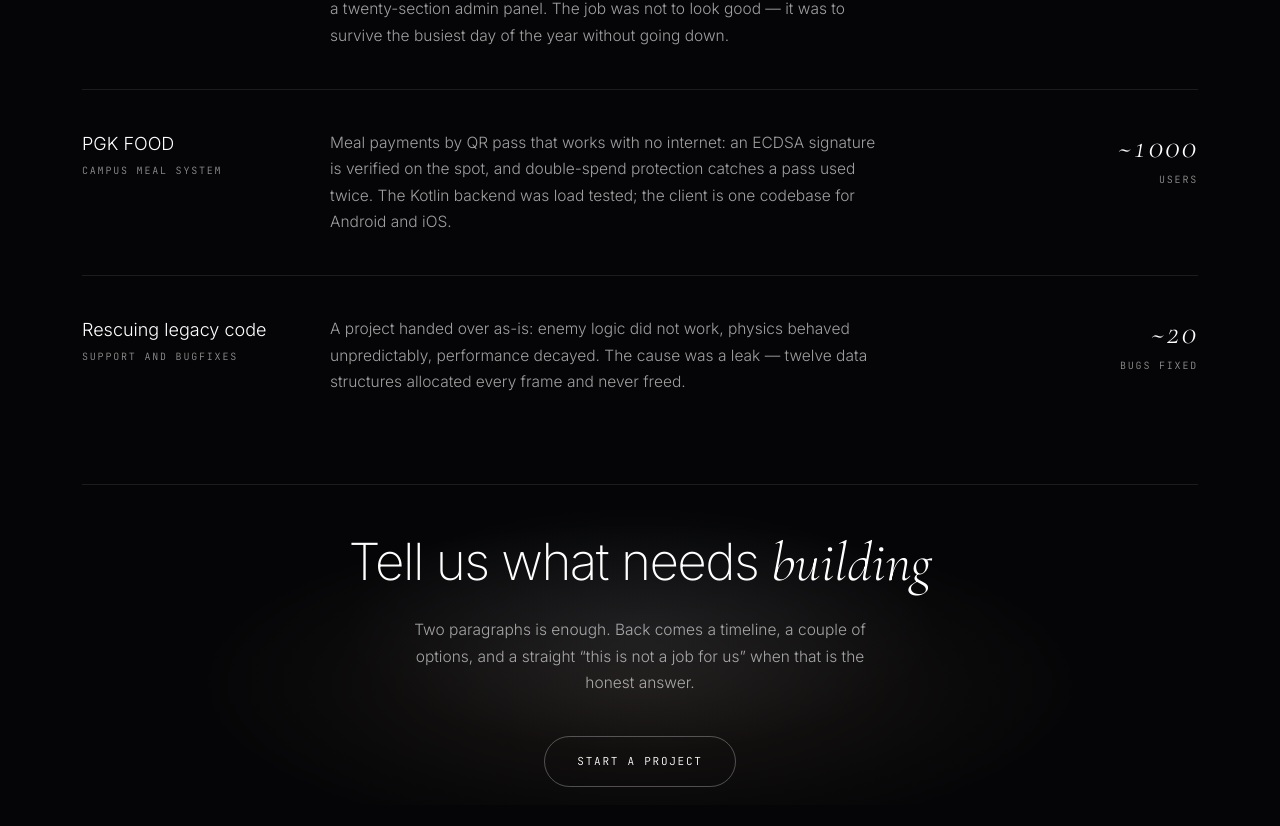
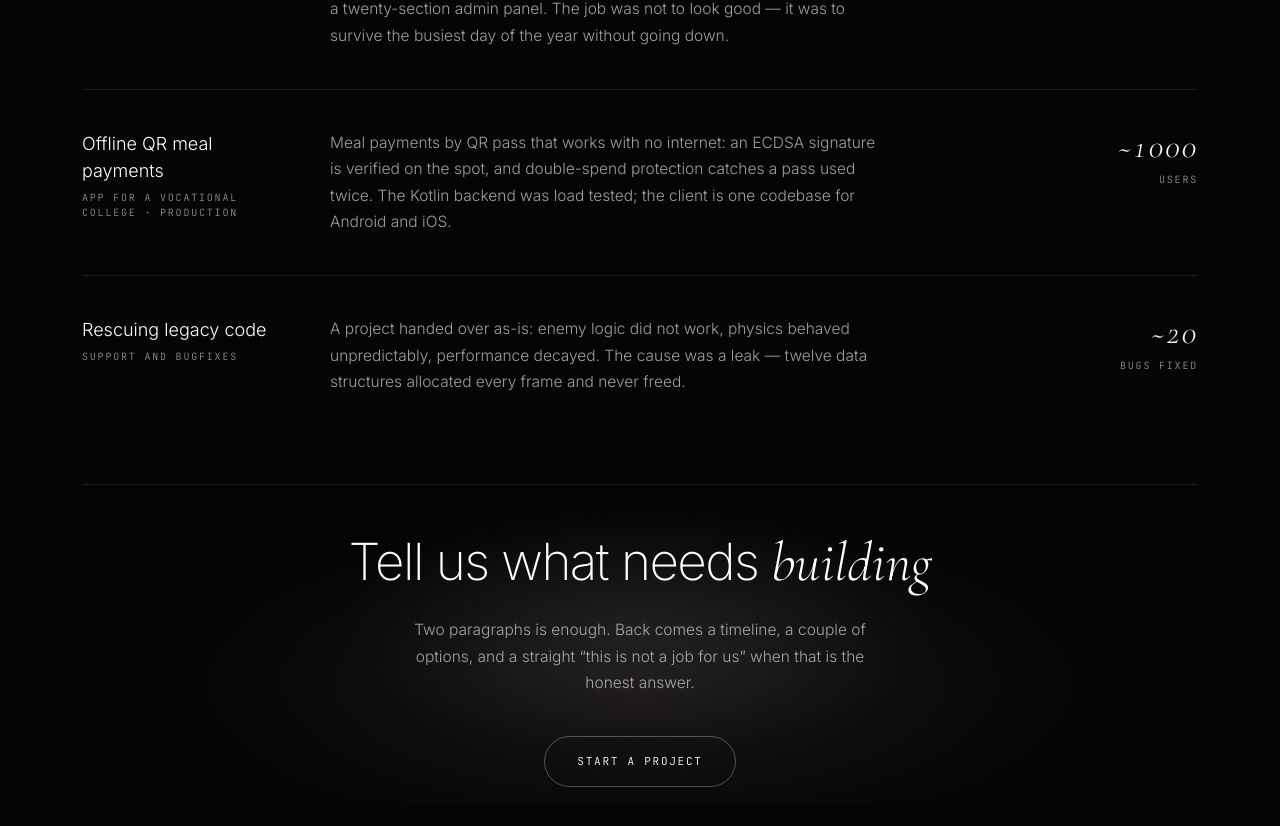
Before and after one commit to Olegg000/lendvis, a React (Vite) app: page /#/work in a window 1280 px wide. Shown: the part 7832-8658 px from the top of the page. Built offline with nearby package versions, Linux system fonts and the light colour scheme; a web font is replaced by a local one.

Commit message:
Кейс системы питания — без названия заказчика

```diff
--- a/src/data.ts
+++ b/src/data.ts
@@ -188,13 +188,13 @@ export const cases: Case[] = [
     text: 'Боевой магазин доставки цветов: витрина на Next.js поверх FastAPI, PostgreSQL, Redis и Celery. Оплата, склад, CRM, доставка, три мессенджер-бота и админка на двадцать разделов. Задача была не в красоте, а в том, чтобы 8 марта система прошла пик без падений.',
   },
   {
-    name: 'PGK FOOD',
-    nameEn: 'PGK FOOD',
-    kind: 'Система питания колледжа',
+    name: 'Питание по QR без интернета',
+    nameEn: 'Offline QR meal payments',
+    kind: 'Приложение для колледжа · прод',
     metric: '~1000',
     metricLabel: 'пользователей',
     metricLabelEn: 'users',
-    kindEn: 'Campus meal system',
+    kindEn: 'App for a vocational college · production',
     textEn:
       'Meal payments by QR pass that works with no internet: an ECDSA signature is verified on the spot, and double-spend protection catches a pass used twice. The Kotlin backend was load tested; the client is one codebase for Android and iOS.',
     text: 'Оплата питания по QR-пропуску, который работает без интернета: подпись ECDSA проверяется на месте, а повторное гашение ловит защита от double-spend. Бекенд на Kotlin проверен нагрузкой, клиент — одна кодовая база на Android и iOS.',
```
